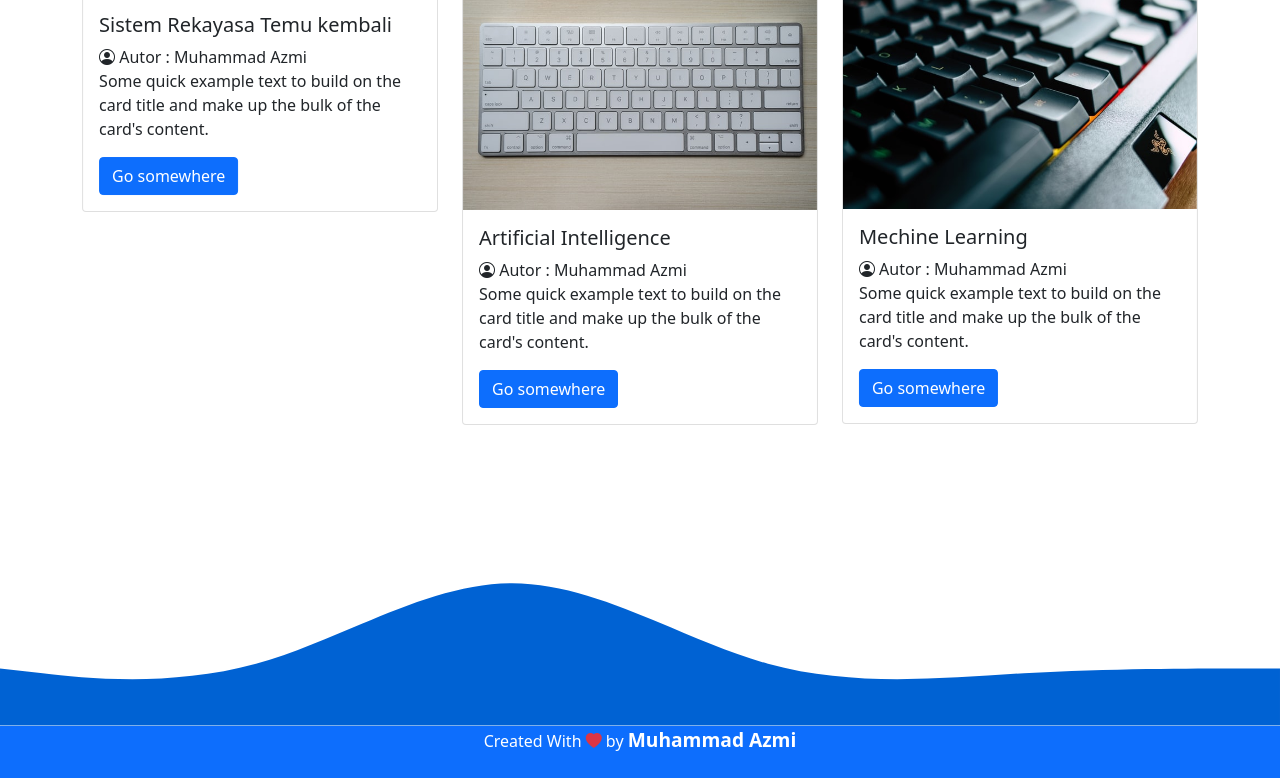
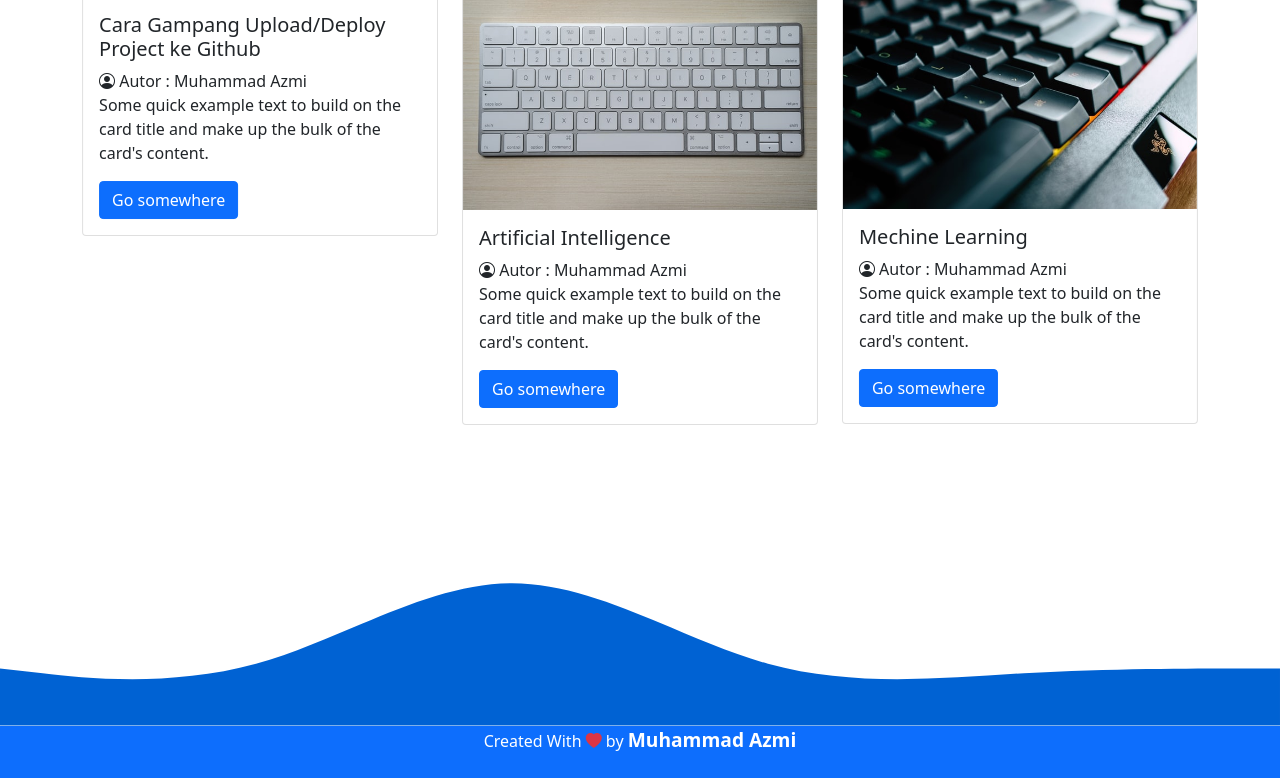
Before and after one commit to muhammadazmy/muhammadazmy.github.io, a plain HTML site: page index.html in a window 1280 px wide. Shown: the part 2934-3712 px from the top of the page. Drawn offline with nearby package versions, Linux system fonts and the light colour scheme.

Commit message:
Update index.html

```diff
--- a/index.html
+++ b/index.html
@@ -221,10 +221,10 @@
                     <div class="card">
                         <img src="assets/img/4.jpg" class="card-img-top" alt="Gambar 1">
                         <div class="card-body">
-                            <h5 class="card-title">Sistem Rekayasa Temu kembali</h5>
+                            <h5 class="card-title">Cara Gampang Upload/Deploy Project ke Github</h5>
                             <i class="bi bi-person-circle"></i> Autor : Muhammad Azmi
                             <p class="card-text">Some quick example text to build on the card title and make up the bulk of the card's content.</p>
-                            <a href="#" class="btn btn-primary">Go somewhere</a>
+                            <a href="upload-project-ke-github.html" class="btn btn-primary">Go somewhere</a>
                         </div>
                     </div>
                 </div>
```
